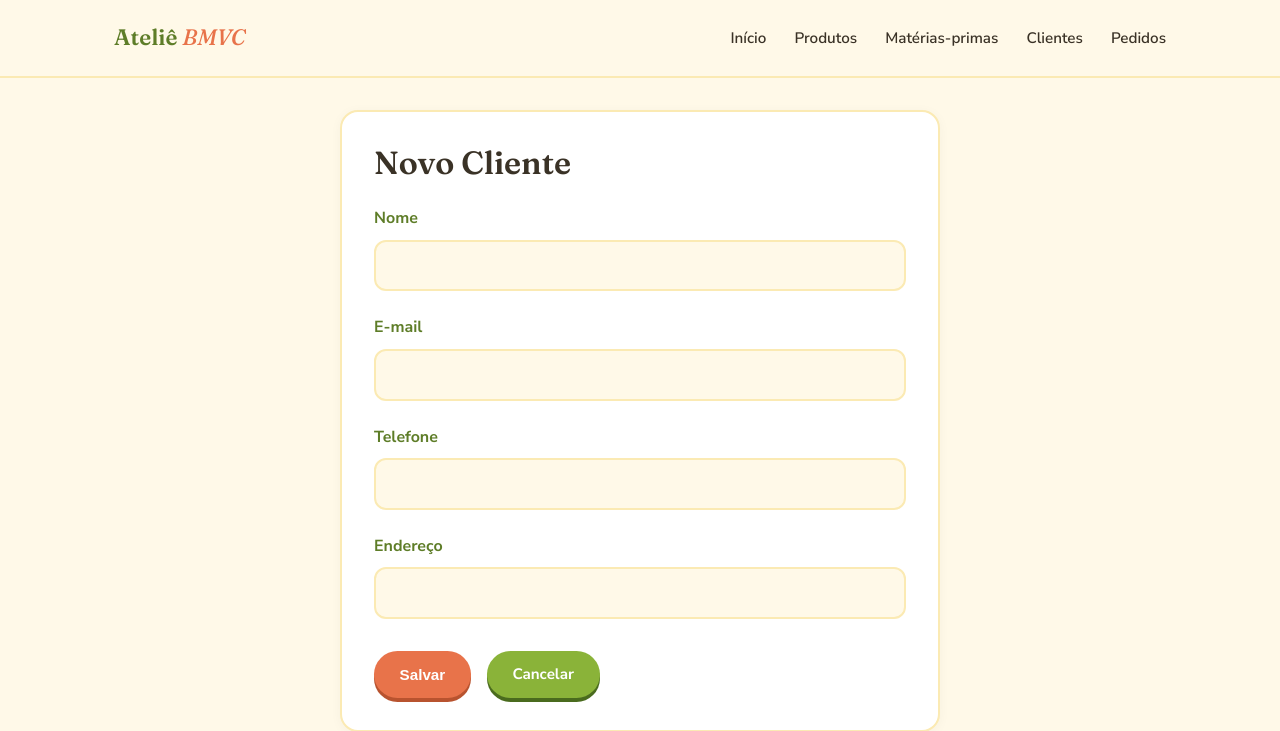
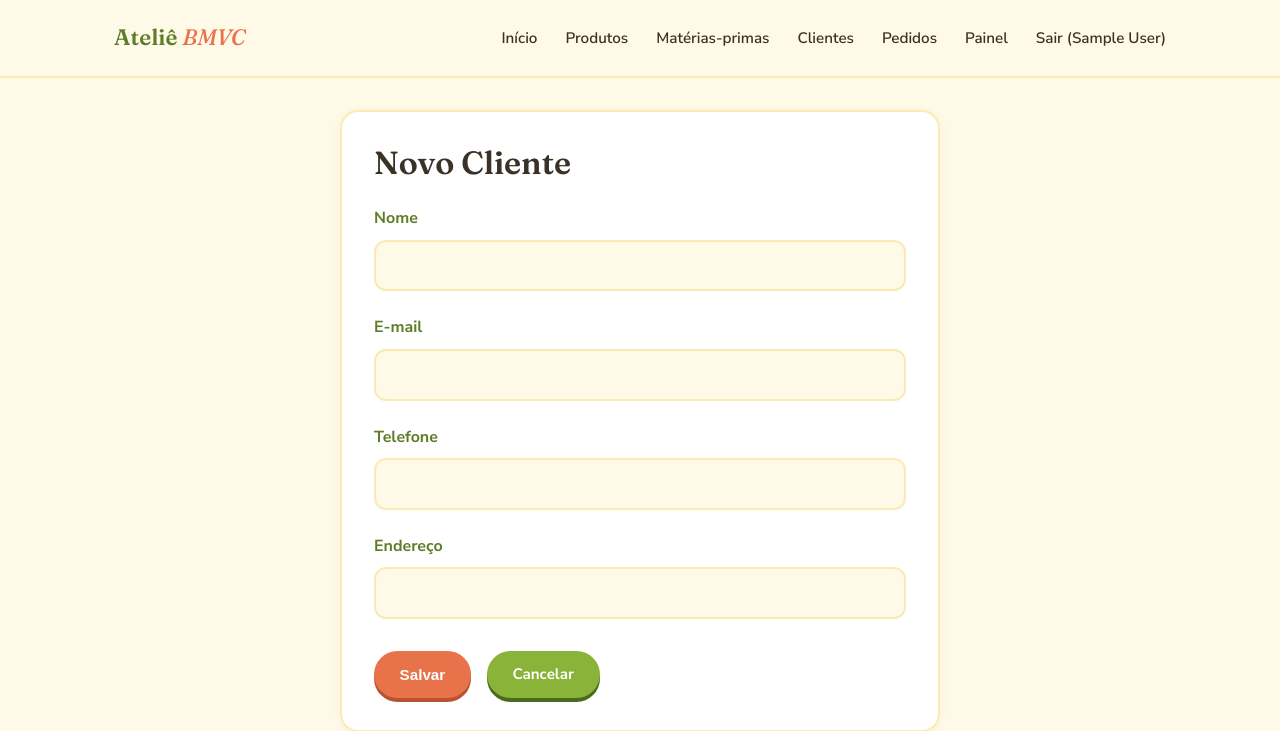
Before and after one commit to alanafeitosa-ui/atelie-artesanato-bmvc, a Flask app: page /clientes/criar in a window 1280 px wide. Shown: the top 731 px of the page. Run offline with Flask 3, Linux system fonts and the light colour scheme; the visitor is signed in with stand-in values (Sample User, id 1).

Commit message:
feat: update base template with login/logout links

```diff
--- a/src/templates/base.html
+++ b/src/templates/base.html
@@ -20,6 +20,12 @@
                 <a href="/materias_primas">Matérias-primas</a>
                 <a href="/clientes">Clientes</a>
                 <a href="/pedidos">Pedidos</a>
+                {% if session.usuario_id %}
+                    <a href="{{ url_for('painel_admin') }}">Painel</a>
+                    <a href="{{ url_for('logout') }}">Sair ({{ session.usuario_nome }})</a>
+                {% else %}
+                    <a href="{{ url_for('login') }}">Login</a>
+                {% endif %}
             </nav>
         </div>
     </header>
```
